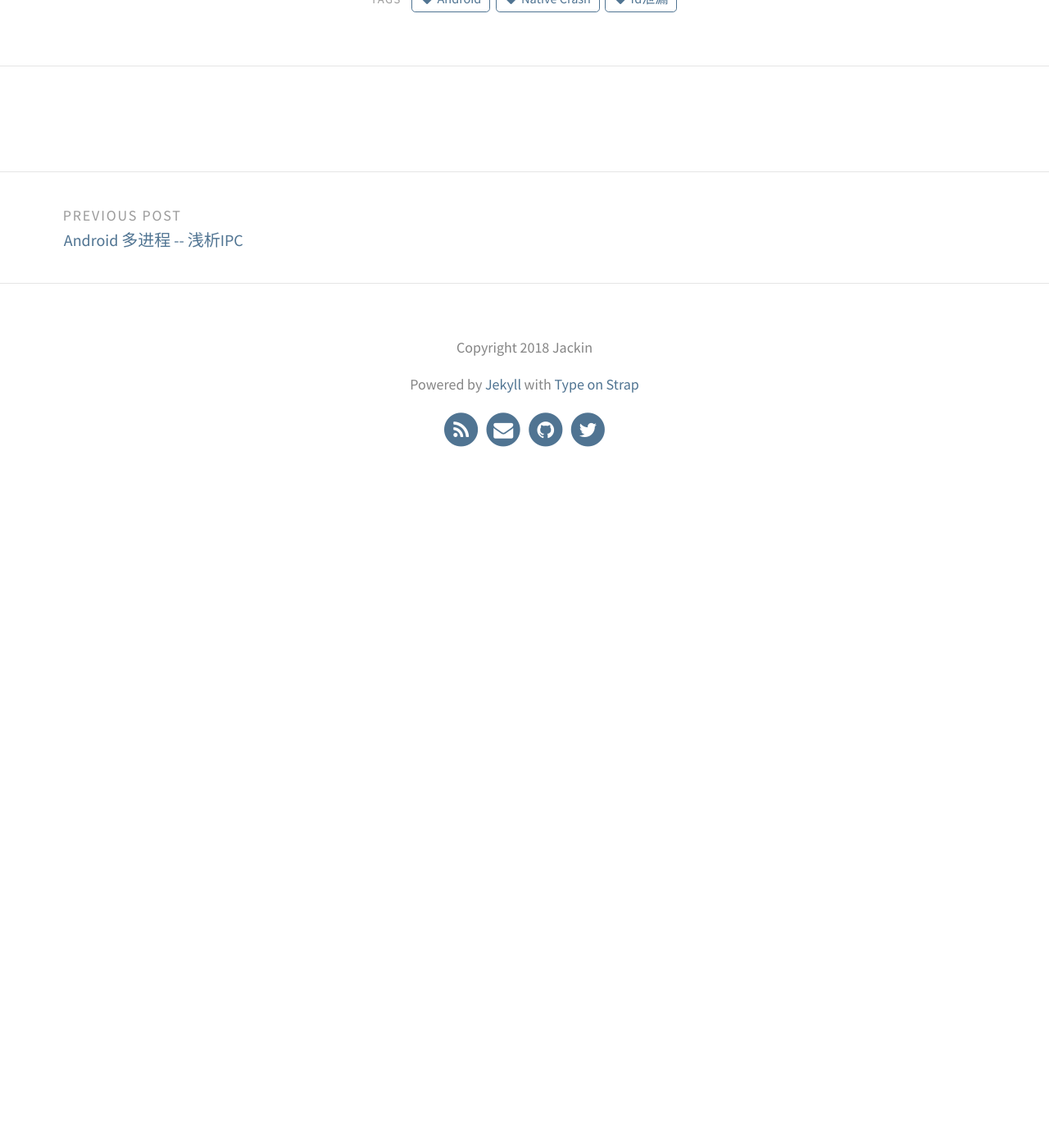
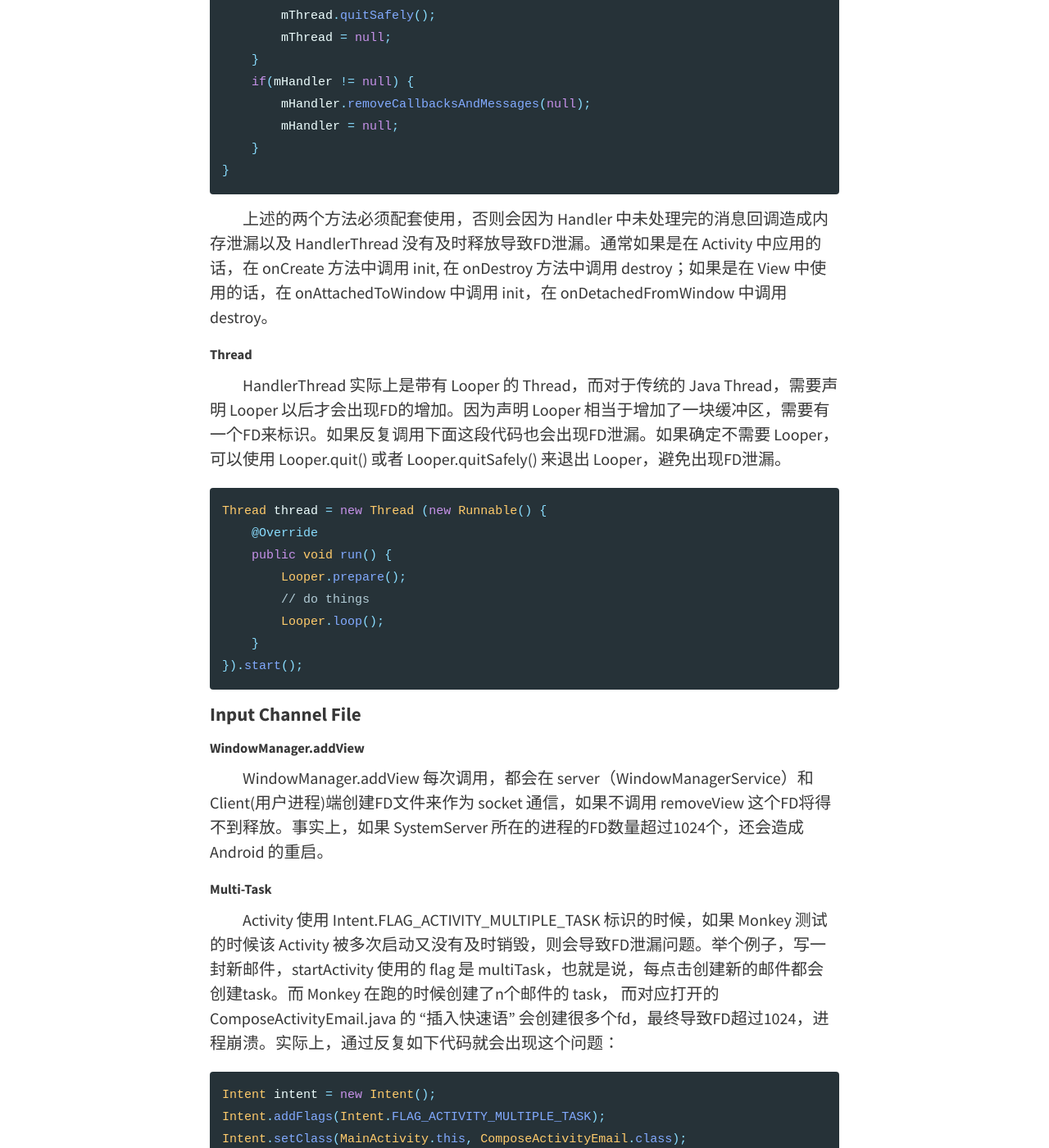
Before and after one commit to LiuJQ/LiuJQ.github.io, a Jekyll site: the page built from _posts/2018-05-30-android-fd-leak-wtf.md, in a window 1280 px wide and 1400 px high, scrolled down 3455 px. Shown: the whole window at 82% size. Built offline with Jekyll 4.4.1, drawn with Linux system fonts in a browser that asks for light colours; comment, search, counter and statistics services are not loaded; before the commit the page ends 4085 px from its top, so only the background shows below that; some of the changed text lies outside the part shown.

Commit message:
update fd leak article

````diff
--- a/_posts/2018-05-30-android-fd-leak-wtf.md
+++ b/_posts/2018-05-30-android-fd-leak-wtf.md
@@ -74,10 +74,49 @@ public void problemMethod() {
 &emsp;&emsp;线程的使用在 Android 中也是司空见惯，如果处理不好线程的释放，也会导致FD泄露问题。
 ##### HandlerThread
 &emsp;&emsp;HandlerThread 是 Android 提供的异步任务处理线程类，结合 Handler 和 Runnable 使用可以实现大部分异步任务的处理工作。
+```java
+private void init() {
+    mThread = new HandlerThread("background-refresh-thread");
+    mThread.start();
+    mHandler = new Handler(mThread.getLooper());
+}
+
+private void destroy() {
+    if(mThread != null){
+        mThread.quitSafely();
+        mThread = null;
+    }
+    if(mHandler != null) {
+        mHandler.removeCallbacksAndMessages(null);
+        mHandler = null;
+    }
+}
+```
+&emsp;&emsp;上述的两个方法必须配套使用，否则会因为 Handler 中未处理完的消息回调造成内存泄漏以及 HandlerThread 没有及时释放导致FD泄漏。通常如果是在 Activity 中应用的话，在 onCreate 方法中调用 init, 在 onDestroy 方法中调用 destroy；如果是在 View 中使用的话，在 onAttachedToWindow 中调用 init，在 onDetachedFromWindow 中调用 destroy。
 ##### Thread
-
+&emsp;&emsp;HandlerThread 实际上是带有 Looper 的 Thread，而对于传统的 Java Thread，需要声明 Looper 以后才会出现FD的增加。因为声明 Looper 相当于增加了一块缓冲区，需要有一个FD来标识。如果反复调用下面这段代码也会出现FD泄漏。如果确定不需要 Looper，可以使用 Looper.quit() 或者 Looper.quitSafely() 来退出 Looper，避免出现FD泄漏。
+```java
+Thread thread = new Thread (new Runnable() {
+    @Override
+    public void run() {
+        Looper.prepare();
+        // do things
+        Looper.loop();
+    }
+}).start();
+```
 #### Input Channel File
-
+##### WindowManager.addView
+&emsp;&emsp;WindowManager.addView 每次调用，都会在 server（WindowManagerService）和 Client(用户进程)端创建FD文件来作为 socket 通信，如果不调用 removeView 这个FD将得不到释放。事实上，如果 SystemServer 所在的进程的FD数量超过1024个，还会造成 Android 的重启。
+##### Multi-Task
+&emsp;&emsp;Activity 使用 Intent.FLAG_ACTIVITY_MULTIPLE_TASK 标识的时候，如果 Monkey 测试的时候该 Activity 被多次启动又没有及时销毁，则会导致FD泄漏问题。举个例子，写一封新邮件，startActivity 使用的 flag 是 multiTask，也就是说，每点击创建新的邮件都会创建task。而 Monkey 在跑的时候创建了n个邮件的 task， 而对应打开的 ComposeActivityEmail.java 的 “插入快速语” 会创建很多个fd，最终导致FD超过1024，进程崩溃。实际上，通过反复如下代码就会出现这个问题：
+```java
+Intent intent = new Intent();
+Intent.addFlags(Intent.FLAG_ACTIVITY_MULTIPLE_TASK);
+Intent.setClass(MainActivity.this, ComposeActivityEmail.class);
+startActivity(intent);
+```
+&emsp;&emsp;应用的 input event 由 WindowManagerService 管理，WMS内部会创建一个 InputManager，两者通过 InputChannel 来完成，WMS需要注册两个 InputChannel 与 InputManager 连接，其中 Server 端 InputChannel 注册在 InputManager（SystemServer），Client 端注册在应用程序主线程中。InputChannel 使用 Ashmem 匿名共享内存来传递数据，它由一个FD文件描述符指向，同时 read 端和 write 端各占用一个FD。创建一个新的 Task 时，server(system_server) 和 client(app) 都会构建FD。所以设置为Intent.FLAG_ACTIVITY_MULTIPLE_TASK 类似 flag 的时候，如果没有处理好 Activity 的生命周期，可能会出现 system_server 进程先于应用进程到达FD上限，造成 Android 系统重启。
 ### 案例分析
 
 ### 结语
````
